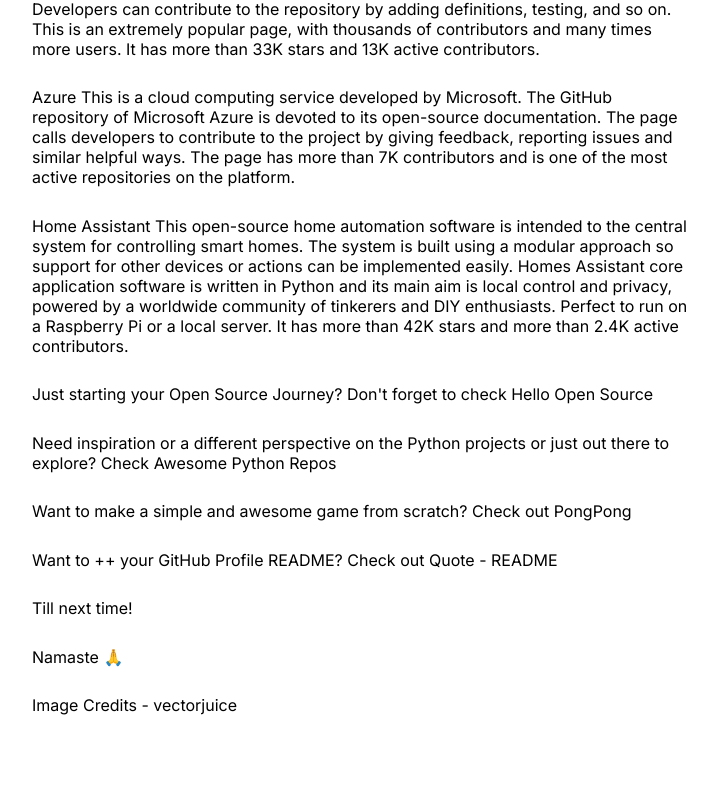
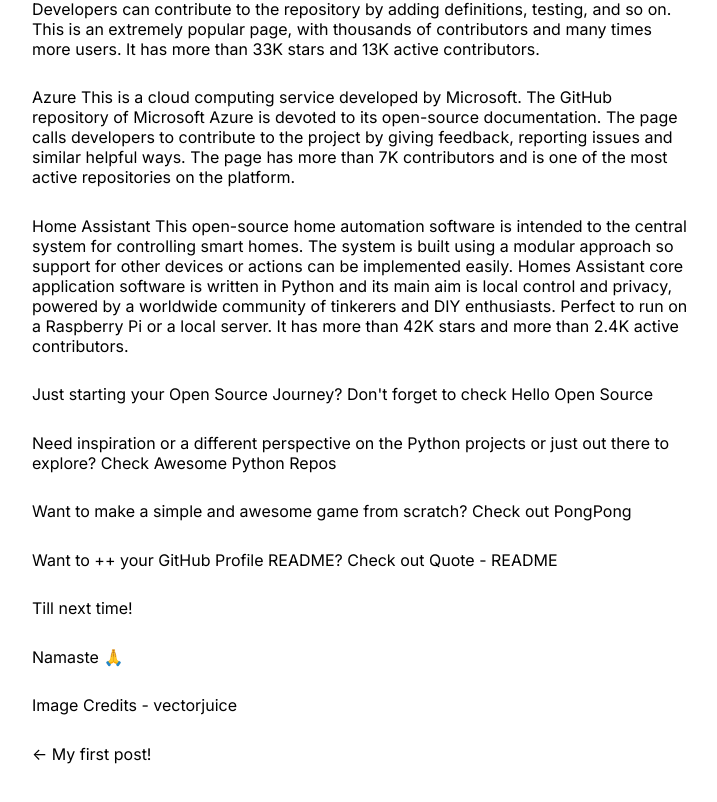
Before and after one commit to michaelparkadze/v1, a Next.js app: page /first in a window 1280 px wide. Shown: the part 2333-3135 px from the top of the page, without its empty margins (279-996 px from the left). Built offline with nearby package versions, Linux system fonts and the light colour scheme.

Commit message:
[Update] Sorted articles and article bottom nav

```diff
--- /dev/null
+++ b/lib/data.js
@@ -0,0 +1,77 @@
+import fs from "fs";
+import path from "path";
+import matter from "gray-matter";
+
+const docsDirectory = path.join(process.cwd(), "content/blog");
+
+export function getArticleSlugs() {
+  const articles = getAllArticles();
+
+  const paths = articles.map((item) => ({
+    params: {
+      slug: item.slug,
+    },
+  }));
+
+  return paths;
+}
+
+export function getArticleBySlug(slg) {
+  const articles = getAllArticles();
+  const articleIndex = articles.findIndex((item) => item.slug === slg);
+
+  const { slug, frontmatter, content } = articles[articleIndex];
+
+  const previousArticle = articles[articleIndex + 1];
+  const nextArticle = articles[articleIndex - 1];
+
+  return {
+    slug,
+    frontmatter,
+    content,
+    previousArticle,
+    nextArticle,
+  };
+
+  // const realSlug = slug.replace(/\.md$/, "");
+  // const fullPath = path.join(docsDirectory, `${realSlug}.md`);
+  // const fileContents = fs.readFileSync(fullPath, "utf8");
+
+  // return { slug: realSlug, data, content };
+}
+
+export function getAllArticles() {
+  const articlesDir = fs.readdirSync(docsDirectory);
+
+  const articles = articlesDir
+    .map((item) => {
+      const fullPath = path.join(docsDirectory, item);
+
+      const markdownWithMetadata = fs.readFileSync(fullPath).toString();
+      const { data, content } = matter(markdownWithMetadata);
+
+      const slug = item.replace(".md", "");
+
+      const frontmatter = {
+        ...data,
+        date: data.date.toISOString(),
+      };
+
+      return {
+        slug,
+        frontmatter,
+        content,
+      };
+    })
+    .sort(
+      (a, b) => new Date(b.frontmatter.date) - new Date(a.frontmatter.date)
+    );
+
+  return articles;
+
+  // const docs = slugs
+  //   .map((slug) => getDocBySlug(slug))
+  //   .sort((a, b) => new Date(b.data.date) - new Date(a.data.date));
+
+  // return docs;
+}
--- a/lib/docs.js
+++ /dev/null
@@ -1,21 +0,0 @@
-import fs from "fs";
-import path from "path";
-import matter from "gray-matter";
-
-const docsDirectory = path.join(process.cwd(), "content/blog");
-
-export function getDocBySlug(slug) {
-  const realSlug = slug.replace(/\.md$/, "");
-  const fullPath = path.join(docsDirectory, `${realSlug}.md`);
-  const fileContents = fs.readFileSync(fullPath, "utf8");
-  const { data, content } = matter(fileContents, { eval: true });
-
-  return { slug: realSlug, data, content };
-}
-
-export function getAllDocs() {
-  const slugs = fs.readdirSync(docsDirectory);
-  const docs = slugs.map((slug) => getDocBySlug(slug));
-
-  return docs;
-}
--- a/pages/[slug].jsx
+++ b/pages/[slug].jsx
@@ -1,13 +1,14 @@
 import React, { useEffect } from "react";
 import Link from "next/link";
-import { getAllDocs, getDocBySlug } from "../lib/docs";
+import { getArticleSlugs, getArticleBySlug } from "../lib/data";
 import { parseISO, format } from "date-fns";
 import styles from "../styles/article.module.scss";
 import ReactMarkdown from "react-markdown/with-html";
 import { Prism as SyntaxHighlighter } from "react-syntax-highlighter";
+import style from "react-syntax-highlighter/dist/cjs/styles/prism/dracula";
 
 export default function BlogPost(props) {
-  const { title, content, date } = props;
+  const { title, content, date, previousArticle, nextArticle } = props;
 
   useEffect(() => {
     console.log(props);
@@ -33,67 +34,67 @@ export default function BlogPost(props) {
           />
         </section>
       </article>
+      <nav>
+        {previousArticle ? (
+          <Link href={"/[slug]"} as={`/${previousArticle.slug}`}>
+            <a className="text-lg font-bold">
+              ← {previousArticle.frontmatter.title}
+            </a>
+          </Link>
+        ) : (
+          <div />
+        )}
+        {nextArticle ? (
+          <Link href={"/[slug]"} as={`/${nextArticle.slug}`}>
+            <a className="text-lg font-bold">
+              {nextArticle.frontmatter.title} →
+            </a>
+          </Link>
+        ) : (
+          <div />
+        )}
+      </nav>
     </div>
   );
 }
 
 const CodeBlock = ({ language, value }) => {
-  return <SyntaxHighlighter language={language}>{value}</SyntaxHighlighter>;
+  return (
+    <SyntaxHighlighter language={language} style={style}>
+      {value}
+    </SyntaxHighlighter>
+  );
 };
 
 export async function getStaticProps({ params }) {
-  const doc = getDocBySlug(params.slug);
-  const { data, content } = doc;
-  // const test = await renderToString(content);
-  // console.log(test);
+  const doc = getArticleBySlug(params.slug);
+  console.log(doc);
+  const { frontmatter, content, slug } = doc;
+
+  if (!doc.previousArticle) {
+    doc.previousArticle = null;
+  }
+
+  if (!doc.nextArticle) {
+    doc.nextArticle = null;
+  }
 
   return {
     props: {
-      ...data,
-      date: data.date.toISOString(),
-      content: content,
+      ...frontmatter,
+      slug,
+      content,
+      previousArticle: doc.previousArticle,
+      nextArticleL: doc.nextArticle,
     },
   };
 }
 
 export async function getStaticPaths() {
-  const docs = getAllDocs();
+  const paths = getArticleSlugs();
 
   return {
-    paths: docs.map((doc) => {
-      return {
-        params: {
-          slug: doc.slug,
-        },
-      };
-    }),
+    paths,
     fallback: false,
   };
 }
-
-// export async function getStaticProps(context) {
-//   const { params } = context;
-//   const allPosts = getAllPosts();
-//   const { data, content } = allPosts.find((item) => item.slug === params.slug);
-//   console.log(allPosts);
-//   const mdxSource = await markdownToHtml(content);
-
-//   return {
-//     props: {
-//       ...data,
-//       date: data.date.toISOString(),
-//       content: mdxSource,
-//     },
-//   };
-// }
-
-// export async function getStaticPaths() {
-//   return {
-//     paths: getAllPosts().map((post) => ({
-//       params: {
-//         slug: post.slug,
-//       },
-//     })),
-//     fallback: false,
-//   };
-// }
```
Also changed, not shown: pages/index.jsx (+8 -8 lines).
